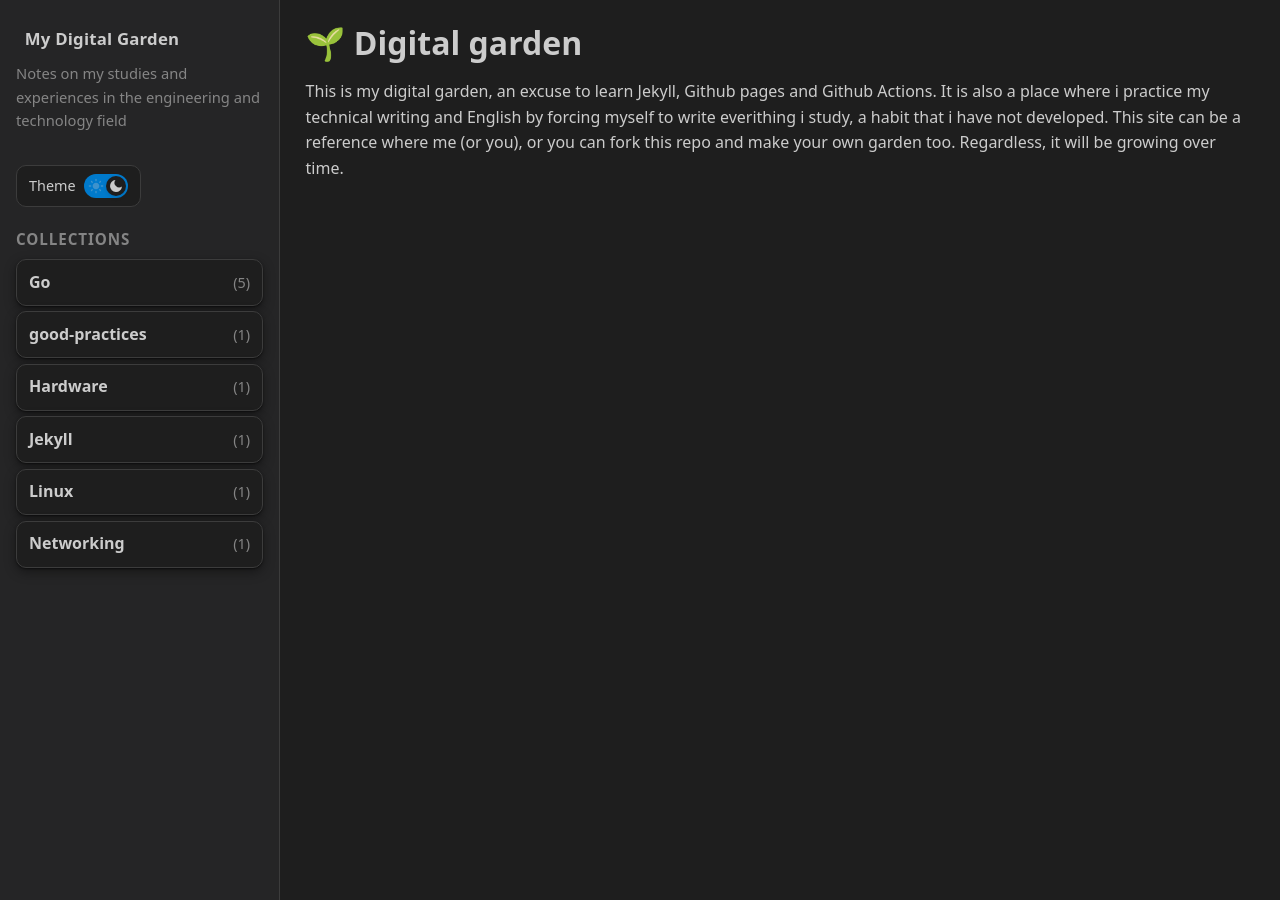
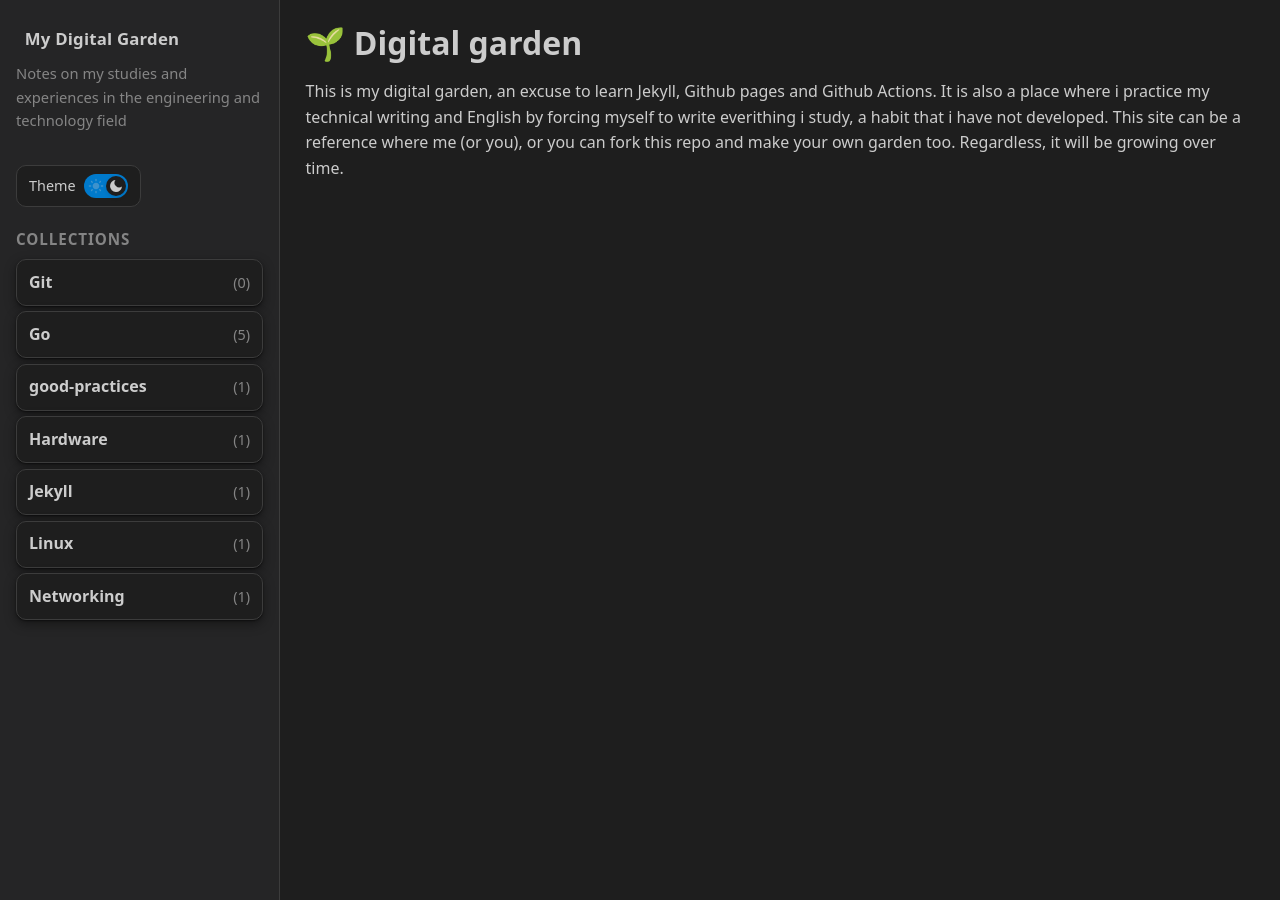
Before and after one commit to Atrabilis/digital-garden, a Jekyll site: the page built from index.md, in a window 1280 px wide. Built offline with Jekyll 4.4.1, drawn with Linux system fonts in a browser that asks for light colours.

Commit message:
Agregada una nueva colección 'git' en la configuración de Jekyll, permitiendo la salida y la personalización de la ruta de permalink para los elementos de esta colección.

```diff
--- a/_config.yml
+++ b/_config.yml
@@ -23,6 +23,9 @@ collections:
   linux:
     output: true
     permalink: /linux/:name/
+  git:
+    output: true
+    permalink: /git/:name/
 
 
 markdown: kramdown
```
